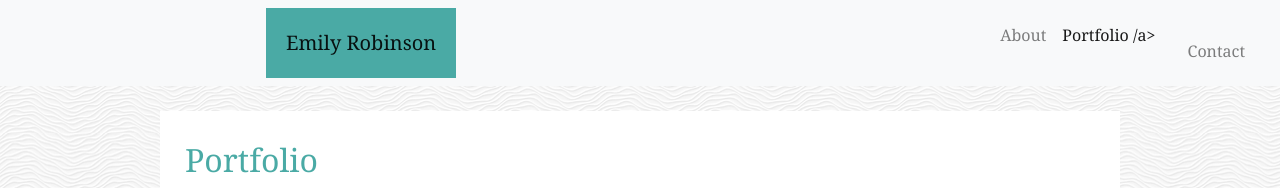
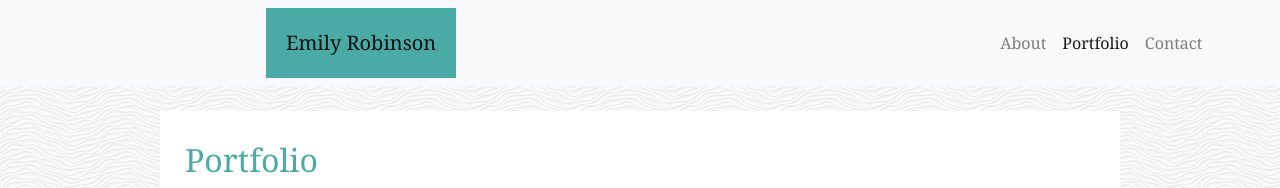
Before and after one commit to emily-larkin/Bootstrap-Portfolio, a plain HTML site: page portfolio.html in a window 1280 px wide. Shown: the top 188 px of the page. Drawn offline with nearby package versions, Linux system fonts and the light colour scheme.

Commit message:
fixing links

```diff
--- a/portfolio.html
+++ b/portfolio.html
@@ -23,7 +23,7 @@
                 <a class="nav-link" href="/Bootstrap-Portfolio/index">About</a>
             </li>
             <li class="nav-item active">
-                <a class="nav-link" href="/Bootstrap-Portfolio/portfolio">Portfolio <span class="sr-only">(current)</span>/a>
+                <a class="nav-link" href="/Bootstrap-Portfolio/portfolio">Portfolio <span class="sr-only">(current)</span></a>
             </li>
             <li class="nav-item">
                 <a class="nav-link" href="/Bootstrap-Portfolio/contact">Contact</a>
```
